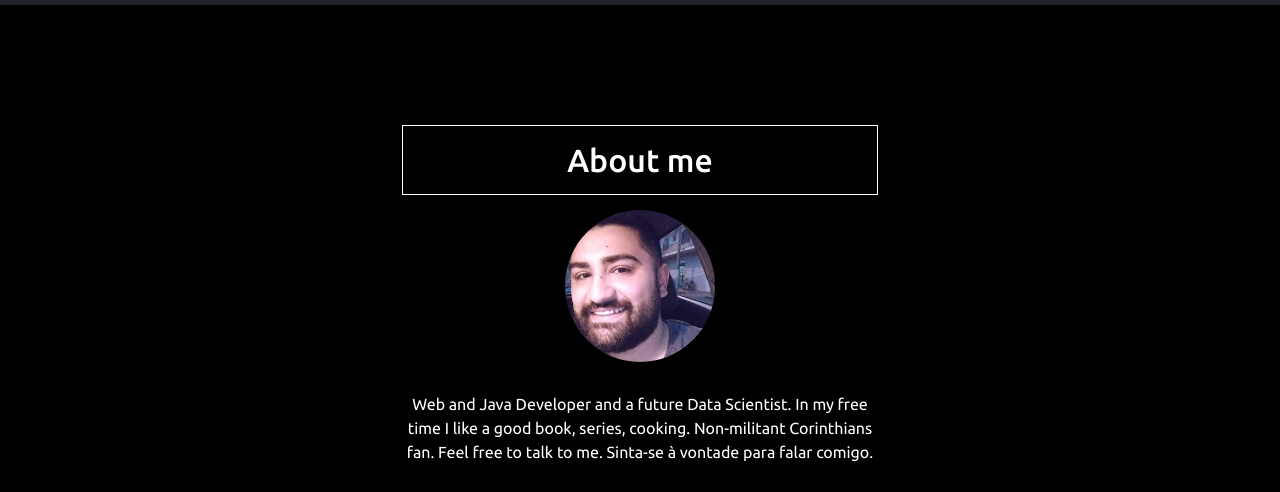
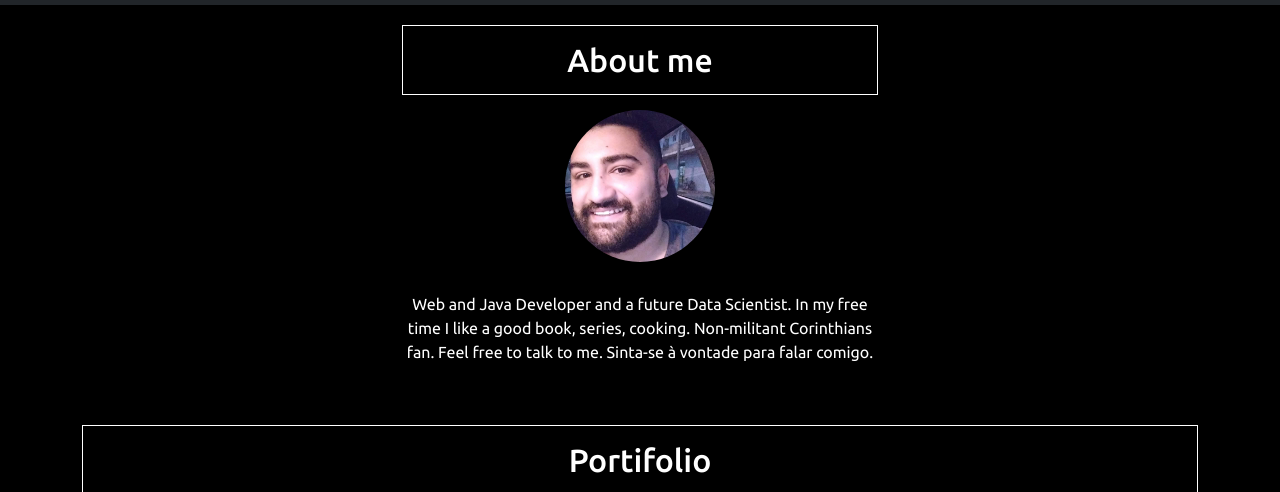
Before and after one commit to gucaciolato-zz/gucaciolato.github.io, a plain HTML site: page index.html in a window 1280 px wide. Shown: the part 100-592 px from the top of the page. Drawn offline with Linux system fonts and the light colour scheme.

Commit message:
Update style.css

```diff
--- a/css/style.css
+++ b/css/style.css
@@ -51,7 +51,7 @@ nav {
     max-width: 500px;
     padding-bottom: 15px;
     padding-top: 15px;
-    margin-top: 105px;
+    margin-top: 55px;
 }
 
 .topic-box {
```
